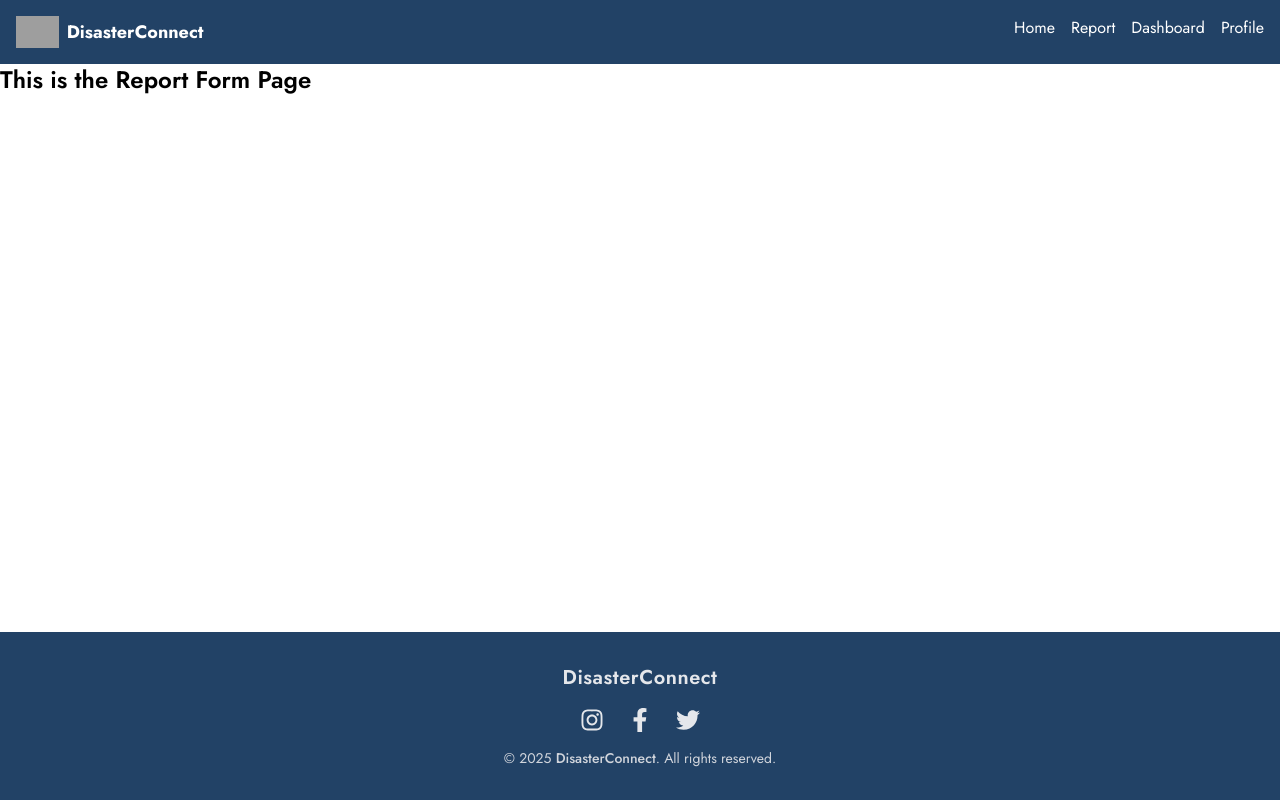
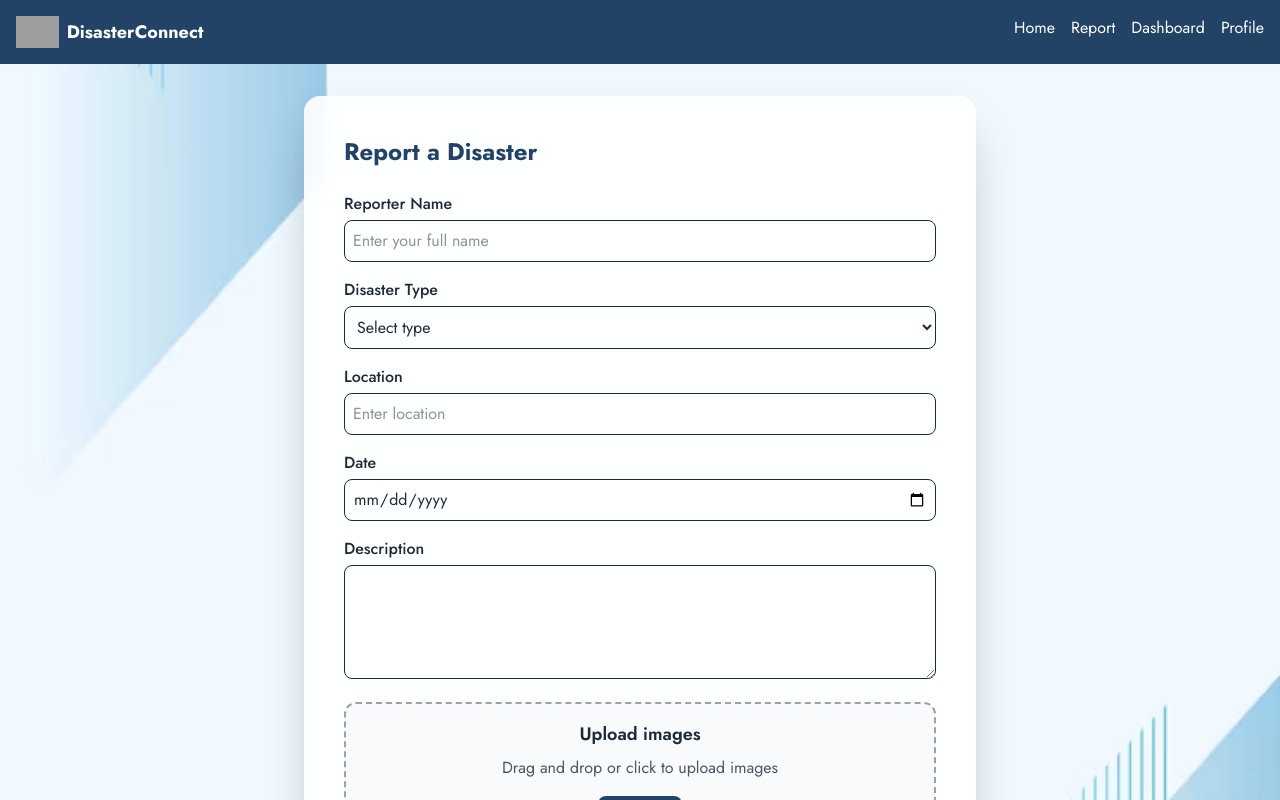
Before and after one commit to melaniemwendwa/DisasterConnect, a React (Vite) app in the folder client/: page /report in a window 1280 px wide. Shown: the top 800 px of the page. Built offline with nearby package versions, Linux system fonts and the light colour scheme; grey boxes are pictures that could not be loaded.

Commit message:
implement ReportForm component with validation and image upload functionality

```diff
--- a/client/src/pages/ReportForm.jsx
+++ b/client/src/pages/ReportForm.jsx
@@ -1,3 +1,219 @@
-export default function Home() {
-  return <h2 className="text-2xl font-semibold">This is the Report Form Page</h2>;
+import { useState } from "react";
+import { Formik, Form, Field, ErrorMessage } from "formik";
+import * as Yup from "yup";
+import background from "../assets/backround image.png";
+
+export default function ReportForm() {
+  const [message, setMessage] = useState("");
+
+
+  const validationSchema = Yup.object({
+    reporter_name: Yup.string()
+      .min(3, "Reporter name must be at least 3 characters")
+      .required("Reporter name is required"),
+    type: Yup.string().required("Disaster type is required"),
+    location: Yup.string().required("Location is required"),
+    date: Yup.date().required("Date is required"),
+    description: Yup.string()
+      .min(10, "Description should be at least 10 characters")
+      .required("Description is required"),
+    image: Yup.mixed().required("Please upload an image"),
+  });
+
+
+  const handleSubmit = async (values, { resetForm }) => {
+    try {
+      const formData = new FormData();
+      for (const key in values) {
+        formData.append(key, values[key]);
+      }
+
+      const response = await fetch("http://127.0.0.1:5555/reports", {
+        method: "POST",
+        body: formData,
+      });
+
+      if (response.ok) {
+        setMessage("Report submitted successfully!");
+        resetForm();
+      } else {
+        setMessage(" Failed to submit report. Try again.");
+      }
+    } catch (error) {
+      console.error("Error:", error);
+      setMessage(" Something went wrong. Please try again.");
+    }
+  };
+
+  return (
+
+    <div
+      className="flex flex-col items-center justify-center py-8 text-white px-4"
+      style={{
+        backgroundImage: `url(${background})`,
+        backgroundPosition: 'center',
+        backgroundSize: 'cover',
+        backgroundRepeat: 'no-repeat',
+        minHeight: 'calc(100vh - 200px)'
+      }}
+    >
+
+      {/* card with slight backdrop so the form is readable over the image */}
+  <div className="w-full max-w-md md:max-w-2xl bg-white/90 text-gray-800 rounded-2xl shadow-2xl p-8 md:p-10 backdrop-blur-sm">
+        <img />
+        <h2 className="text-2xl font-bold text-left mb-6 text-[#224266]">
+          Report a Disaster
+        </h2>
+
+        <Formik
+          initialValues={{
+            reporter_name: "",
+            type: "",
+            location: "",
+            date: "",
+            description: "",
+            image: null,
+          }}
+          validationSchema={validationSchema}
+          onSubmit={handleSubmit}
+        >
+          {({ setFieldValue, isSubmitting }) => (
+            <Form className="space-y-4">
+              <div>
+                <label className="block font-medium">Reporter Name</label>
+                <Field
+                  name="reporter_name"
+                  type="text"
+                  className="w-full border rounded-lg p-2 mt-1"
+                  placeholder="Enter your full name"
+                />
+                <ErrorMessage
+                  name="reporter_name"
+                  component="div"
+                  className="text-red-500 text-sm"
+                />
+              </div>
+
+
+              <div>
+                <label className="block font-medium">Disaster Type</label>
+                <Field
+                  as="select"
+                  name="type"
+                  className="w-full border rounded-lg p-2 mt-1"
+                >
+                  <option value="">Select type</option>
+                  <option value="Flood">Flood</option>
+                  <option value="Earthquake">Earthquake</option>
+                  <option value="Fire">Fire</option>
+                  <option value="Landslide">Landslide</option>
+                  <option value="Drought">Drought</option>
+                  <option value="Locust">Locust invasion </option>
+
+                </Field>
+                <ErrorMessage
+                  name="type"
+                  component="div"
+                  className="text-red-500 text-sm"
+                />
+              </div>
+
+
+              <div>
+                <label className="block font-medium">Location</label>
+                <Field
+                  name="location"
+                  type="text"
+                  className="w-full border rounded-lg p-2 mt-1"
+                  placeholder="Enter location"
+                />
+                <ErrorMessage
+                  name="location"
+                  component="div"
+                  className="text-red-500 text-sm"
+                />
+              </div>
+
+
+              <div>
+                <label className="block font-medium">Date</label>
+                <Field
+                  name="date"
+                  type="date"
+                  className="w-full border rounded-lg p-2 mt-1"
+                />
+                <ErrorMessage
+                  name="date"
+                  component="div"
+                  className="text-red-500 text-sm"
+                />
+              </div>
+
+
+              <div>
+                <label className="block font-medium">Description</label>
+                <Field
+                  as="textarea"
+                  name="description"
+                  rows="4"
+                  className="w-full border rounded-lg p-2 mt-1"
+                />
+                <ErrorMessage
+                  name="description"
+                  component="div"
+                  className="text-red-500 text-sm"
+                />
+              </div>
+
+
+              <div className="mb-4 flex flex-col items-center justify-center border-2 border-dashed border-gray-400 rounded-xl p-4 bg-gray-50">
+                <div className="w-full text-center">
+                  <span className="block text-lg font-semibold mb-2">Upload images</span>
+                  <span className="block text-gray-600 mb-4">Drag and drop or click to upload images</span>
+                </div>
+                <input
+                  type="file"
+                  name="image"
+                  accept="image/*"
+                  className="hidden"
+                  id="image-upload-input"
+                  onChange={(event) =>
+                    setFieldValue("image", event.currentTarget.files[0])
+                  }
+                />
+                <button
+                  type="button"
+                  className="bg-[#224266] hover:bg-[#1d3756] text-white font-semibold py-2 px-4 rounded-lg mb-2"
+                  onClick={() => document.getElementById('image-upload-input').click()}
+                >
+                  Upload
+                </button>
+                <ErrorMessage
+                  name="image"
+                  component="div"
+                  className="text-red-500 text-sm"
+                />
+              </div>
+
+
+              <div className="flex justify-end">
+                <button
+                  type="submit"
+                  disabled={isSubmitting}
+                  className="bg-[#224266] hover:bg-[#1d3756] text-white font-semibold py-2 px-6 rounded-[8px] transition"
+                >
+                  {isSubmitting ? "Submitting..." : "Submit "}
+                </button>
+              </div>
+            </Form>
+          )}
+        </Formik>
+
+
+        {message && (
+          <p className="mt-4 text-center font-medium text-blue-800">{message}</p>
+        )}
+      </div>
+    </div>
+  );
 }
```
